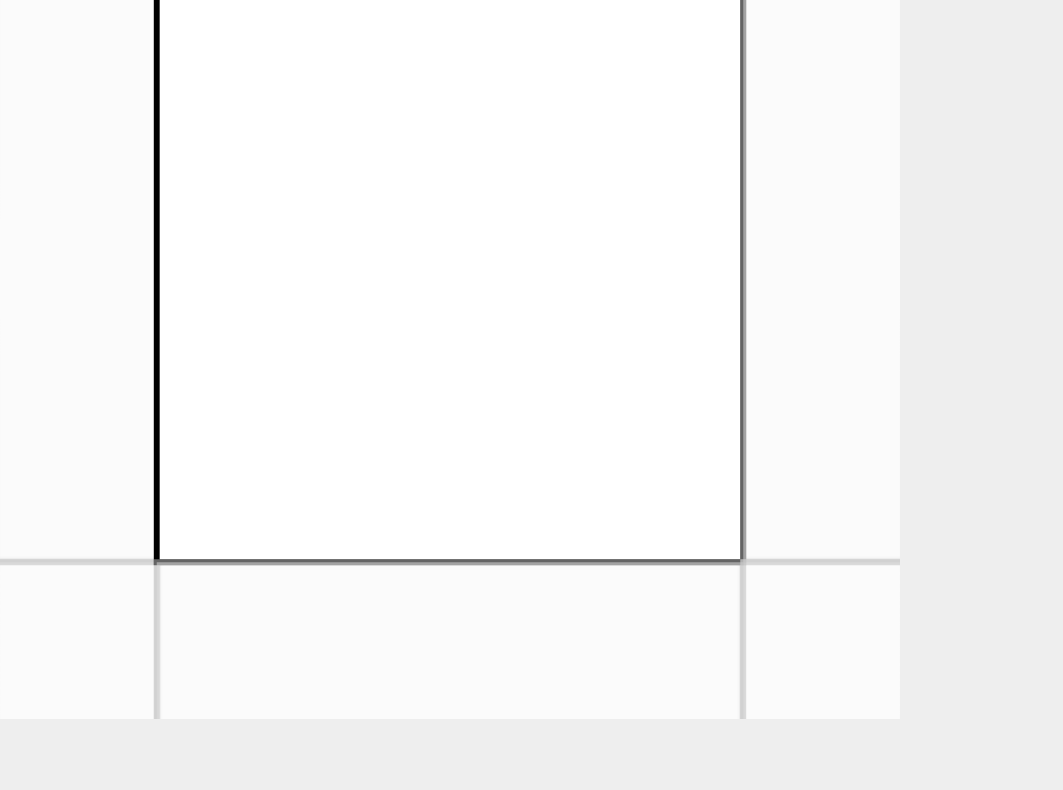
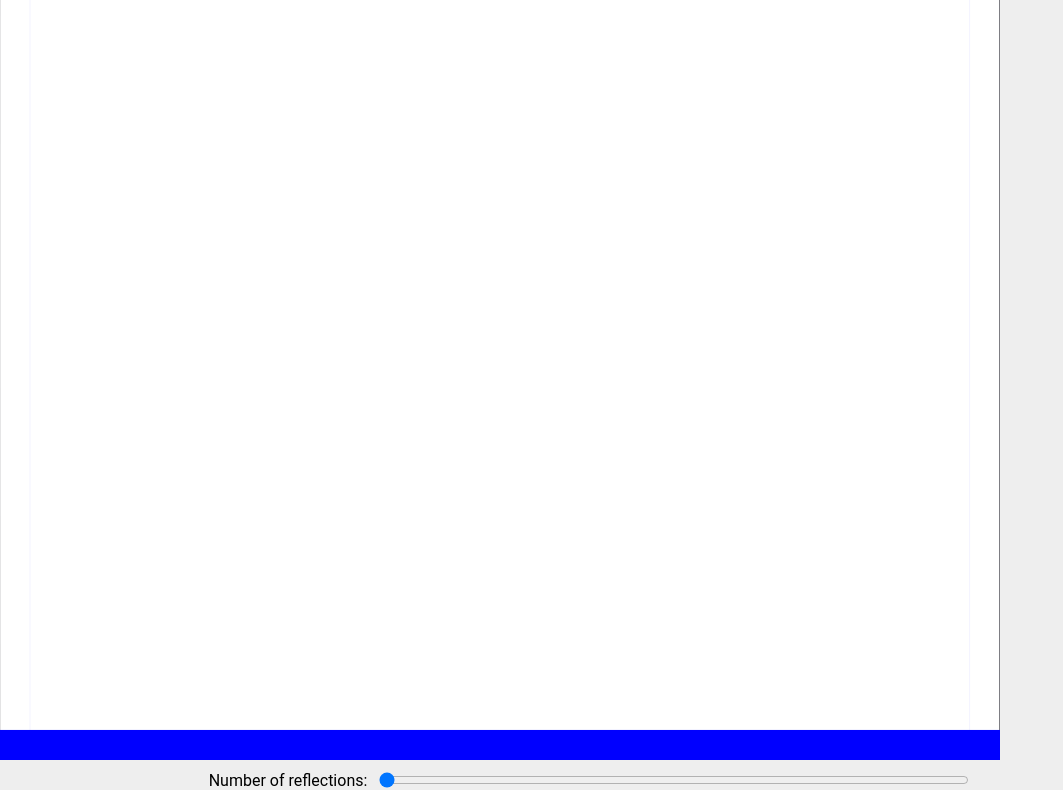
Before and after one commit to allanpichardo/reflections, a website built with webpack: page src/pages/index.html in a window 1280 px wide. Shown: the part 240-1030 px from the top of the page, without its empty margins (0-1063 px from the left). Before the commit the page ends 959 px from the top, so only its background shows below. Built offline with nearby package versions, Linux system fonts and the light colour scheme.

Commit message:
Setup skeleton

```diff
--- a/src/css/index.css
+++ b/src/css/index.css
@@ -7,4 +7,32 @@ body {
   canvas {
     background-color: white;
   }
+
+  main {
+    display: grid;
+    grid-template-columns: 1fr 100px;
+    grid-template-rows: 1fr auto;
+
+    .sandbox {
+      grid-area: 1 / 1 / 2 / 2;
+    }
+
+    .instructions {
+      grid-area: 1 / 2 / 2 / 3;
+    }
+
+    .controls {
+      align-items: center;
+      display: flex;
+      flex-direction: row;
+      gap: 10px;
+      grid-area: 2 / 1 / 3 / 2;
+      justify-content: center;
+      margin-top: 10px;
+
+      input {
+        width: 50%;
+      }
+    }
+  }
 }
--- /dev/null
+++ b/src/js/Clickable.ts
@@ -0,0 +1,31 @@
+import BoundingBox from "./BoundingBox";
+import SceneObject from "./SceneObject";
+import p5 from "p5";
+import Point from "./Point";
+
+export default class Clickable implements SceneObject {
+    p5: p5;
+    boundingBox: BoundingBox;
+    isActive: boolean = false;
+    isMouseOver: boolean = false;
+
+    constructor(p5: p5, boundingBox: BoundingBox, active: boolean = false) {
+        this.p5 = p5;
+        this.boundingBox = boundingBox;
+        this.isActive = active;
+    }
+
+    setup(): void {
+        this.p5.mouseClicked = () => this.handleClick();
+    }
+
+    draw() {
+        // do nothing
+    }
+
+    handleClick(): void {
+        if(this.isMouseOver){
+            this.isActive = !this.isActive;
+        }
+    }
+}
--- /dev/null
+++ b/src/js/Mirror.ts
@@ -0,0 +1,78 @@
+import BoundingBox from "./BoundingBox";
+import p5 from "p5";
+import Clickable from "./Clickable";
+import Point from "./Point";
+
+export default class Mirror extends Clickable {
+    static get HEIGHT(): number {
+        return 3;
+    }
+
+    p5: p5;
+    boundingBox: BoundingBox;
+    isActive: boolean = false;
+    scale: number = 1;
+
+    constructor(p5: p5, position: 'top' | 'bottom' | 'left' | 'right', roomBoundingBox: BoundingBox, active: boolean = false){
+
+        const height = roomBoundingBox.height * 0.03;
+
+        let boundingBox: BoundingBox = new BoundingBox(0, 0, 0, 0);
+        switch(position) {
+            case 'top':
+                boundingBox = new BoundingBox(
+                    roomBoundingBox.position.x,
+                    roomBoundingBox.position.y,
+                    roomBoundingBox.width,
+                    height
+                );
+                break;
+            case 'bottom':
+                boundingBox = new BoundingBox(
+                    roomBoundingBox.position.x,
+                    roomBoundingBox.position.y + roomBoundingBox.height - height,
+                    roomBoundingBox.width,
+                    height
+                );
+                break;
+            case 'left':
+                boundingBox = new BoundingBox(
+                    roomBoundingBox.position.x,
+                    roomBoundingBox.position.y,
+                    height,
+                    roomBoundingBox.height
+                );
+                break;
+            case 'right':
+                boundingBox = new BoundingBox(
+                    roomBoundingBox.position.x + roomBoundingBox.width - height,
+                    roomBoundingBox.position.y,
+                    height,
+                    roomBoundingBox.height
+                );
+                break;
+            default:
+                throw new Error('Invalid mirror position');
+        }
+
+        super(p5, boundingBox, active);
+
+        this.p5 = p5;
+        this.boundingBox = boundingBox;
+        this.isActive = active;
+    }
+
+    setup(): void {
+        super.setup();
+    }
+
+    draw(): void {
+        this.p5.push();
+        this.p5.fill(0, 0, 255, this.isActive ? 255 : 0);
+        this.p5.stroke(0, 0, 255, this.isActive ? 255 : 127);
+        this.p5.strokeWeight(.11);
+        this.p5.rect(this.boundingBox.position.x, this.boundingBox.position.y, this.boundingBox.width, this.boundingBox.height);
+        this.p5.pop();
+    }
+
+}
--- a/src/js/Room.ts
+++ b/src/js/Room.ts
@@ -1,25 +1,36 @@
 import SceneObject from "./SceneObject";
 import BoundingBox from "./BoundingBox";
 import p5 from "p5";
+import Mirror from "./Mirror";
 
 export default class Room implements SceneObject {
 
     static get SIZE(): number {
-        return 100;
+        return 200;
     }
 
     p5: p5;
     boundingBox: BoundingBox;
     isVirtual: boolean;
+    mirrors: Mirror[] = [];
 
-    constructor(p5: p5, x: number, y: number, isVirtual: boolean = false) {
+    constructor(p5: p5, x: number, y: number, size: number, isVirtual: boolean = false) {
         this.p5 = p5;
-        this.boundingBox = new BoundingBox(x - Room.SIZE / 2, y - Room.SIZE / 2, Room.SIZE, Room.SIZE);
+        this.boundingBox = new BoundingBox(x - size / 2, y - size / 2, size, size);
         this.isVirtual = isVirtual;
+
+        if(!isVirtual){
+            this.mirrors = [
+                new Mirror(p5, 'top', this.boundingBox),
+                new Mirror(p5, 'bottom', this.boundingBox, true),
+                new Mirror(p5, 'left', this.boundingBox),
+                new Mirror(p5, 'right', this.boundingBox)
+            ]
+        }
     }
 
     setup(): void {
-
+        this.mirrors.forEach(mirror => mirror.setup());
     }
 
     draw(): void {
@@ -29,5 +40,7 @@ export default class Room implements SceneObject {
         this.p5.fill(this.isVirtual ? 250 : 255, this.isVirtual ? 127 : 255);
         this.p5.rect(this.boundingBox.position.x, this.boundingBox.position.y, this.boundingBox.width, this.boundingBox.height);
         this.p5.pop();
+
+        this.mirrors.forEach(mirror => mirror.draw());
     }
 }
--- a/src/js/Scene.ts
+++ b/src/js/Scene.ts
@@ -7,7 +7,7 @@ import BoundingBox from "./BoundingBox";
  * This is where the main sketch is built. This class is a controller
  * that manages the scene objects and the canvas.
  *
- * The scene is a 9 x 9 grid of rooms. The center room is the main room
+ * The scene is a 5 x 5 grid of rooms. The center room is the main room
  * and all other rooms are reserved canvas space for possible virtual
  * rooms.
  */
@@ -15,30 +15,24 @@ export default class Scene {
     p5: p5;
     sceneObjects: Map<string, SceneObject>;
     boundingBox: BoundingBox;
-    scale: number = 6;
 
-    constructor(p5: p5, width: number, height: number) {
+    constructor(p5: p5, width: number, height: number, roomsPerRow: number, roomSize: number) {
         this.p5 = p5;
         this.boundingBox = new BoundingBox(0, 0, width, height);
         this.sceneObjects = new Map<string, SceneObject>();
 
-        this.buildScene();
+        this.buildScene(roomsPerRow, roomSize);
     }
 
-    buildScene(): void {
-        for(let i = 0; i < 9; i++) {
-            for(let j = 0; j < 9; j++) {
-                const isVirtual = !(i === 4 && j === 4);
-                const room = new Room(this.p5, (i * Room.SIZE + Room.SIZE / 2), (j * Room.SIZE + Room.SIZE / 2), isVirtual);
+    buildScene(roomsPerRow: number, roomSize: number): void {
+        for(let i = 0; i < roomsPerRow; i++) {
+            for(let j = 0; j < roomsPerRow; j++) {
+                const mid = Math.floor(roomsPerRow / 2);
+                const isVirtual = !(i === mid && j === mid);
+                const room = new Room(this.p5, (i * roomSize + roomSize / 2), (j * roomSize + roomSize / 2), roomSize, isVirtual);
                 this.sceneObjects.set(`${i},${j}`, room);
             }
         }
-    }
-
-    calculateScale(): void {
-        this.p5.translate(this.boundingBox.center.x, this.boundingBox.center.y);
-        this.p5.scale(this.scale);
-        this.p5.translate(-this.boundingBox.center.x, -this.boundingBox.center.y);
     }
 
     setup(): void {
@@ -47,8 +41,6 @@ export default class Scene {
     }
 
     draw(): void {
-        this.scale = Math.abs(Math.sin(this.p5.frameCount * 0.01) * 6);
-        this.calculateScale();
         this.sceneObjects.forEach(sceneObject => sceneObject.draw());
     }
 }
--- a/src/js/index.ts
+++ b/src/js/index.ts
@@ -2,12 +2,30 @@ import '../css/index.css';
 import p5 from "p5";
 import Scene from "./Scene";
 
-function main(): void {
+function startSketch(roomsPerRow: number, container: HTMLElement) {
+    const existingCanvas = container.querySelector('canvas');
+    if (existingCanvas) {
+        existingCanvas.remove();
+    }
+
     new p5((p5: p5) => {
-        const scene = new Scene(p5, 900, 900);
+        const canvasSize = 1000;
+        const roomSize = canvasSize / roomsPerRow;
+        const scene = new Scene(p5, canvasSize, canvasSize, roomsPerRow, roomSize);
         p5.setup = scene.setup.bind(scene);
         p5.draw = scene.draw.bind(scene);
+    }, container);
+}
+
+function main(): void {
+    const container = document.querySelector('.sandbox') as HTMLElement;
+    const reflectionSlider = document.querySelector('.controls input') as HTMLInputElement;
+
+    reflectionSlider.addEventListener('input', (e: Event) => {
+        startSketch(parseInt(reflectionSlider.value), container);
     });
+
+    startSketch(1, container);
 }
 
 main();
--- a/src/pages/index.html
+++ b/src/pages/index.html
@@ -1 +1,8 @@
-<h1>Hello World!</h1>
+<main>
+  <div class="sandbox"></div>
+  <div class="instructions"></div>
+  <div class="controls">
+    <label for="reflections">Number of reflections:</label>
+    <input id="reflections" type="range" min="1" max="9" value="1" step="2" />
+  </div>
+</main>
```
